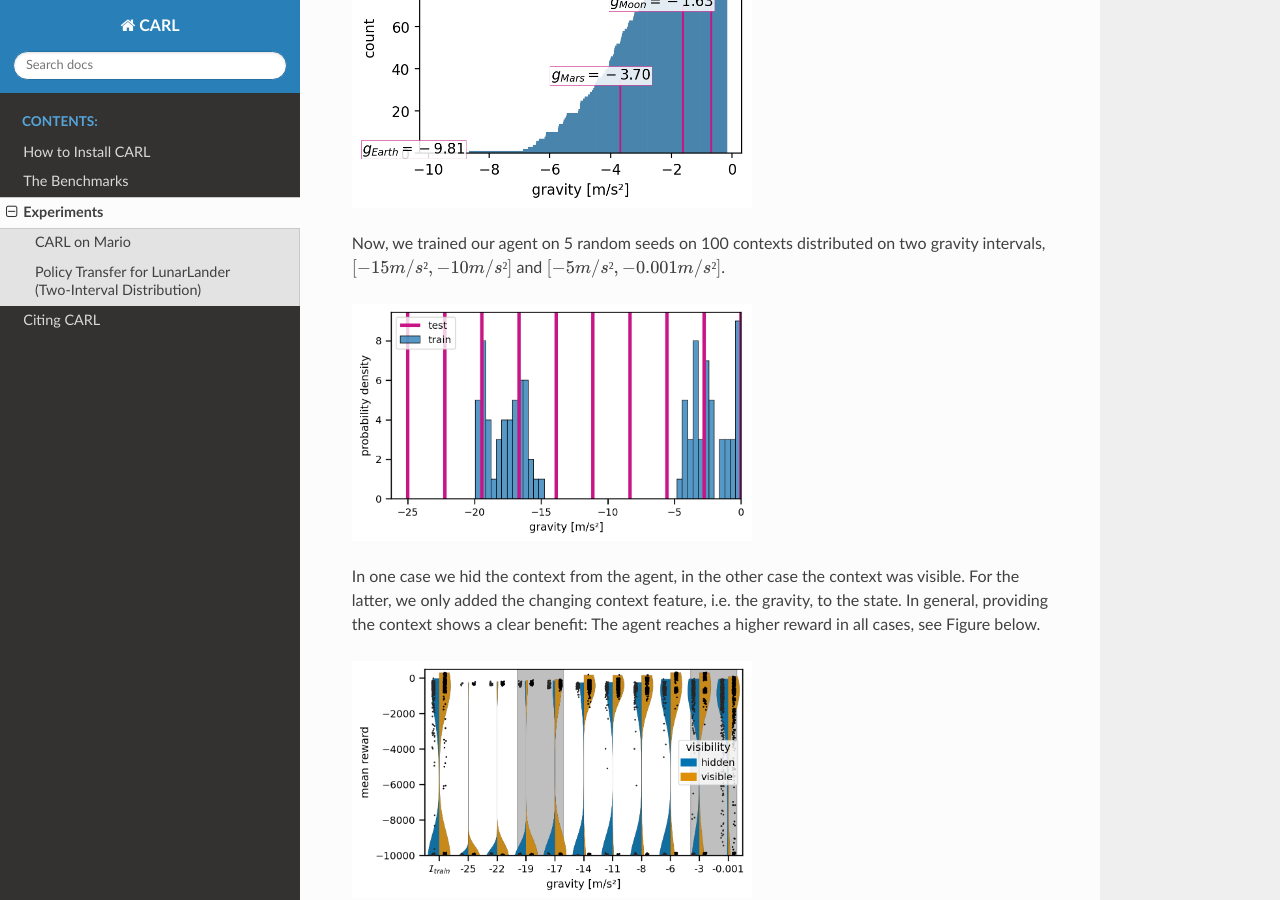
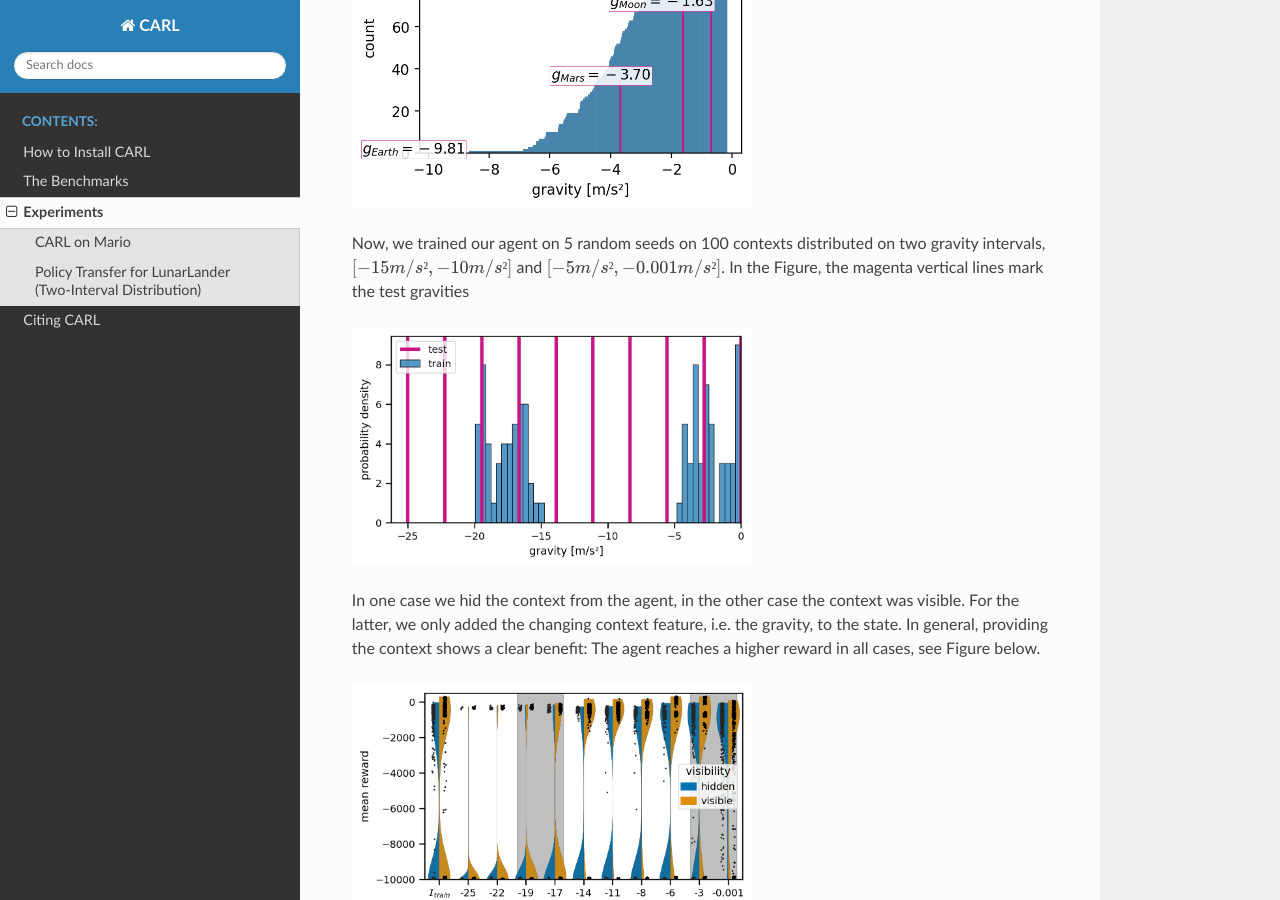
Before and after one commit to automl/CARL, a Sphinx documentation site: the page built from docs/source/experiments.rst, in a window 1280 px wide and 900 px high, scrolled down 954 px. Built offline with Sphinx 7.4.7 and the Read the Docs theme 2.0.0, drawn with Linux system fonts in a browser that asks for light colours.

Commit message:
Update experiments.rst

```diff
--- a/docs/source/experiments.rst
+++ b/docs/source/experiments.rst
@@ -26,7 +26,7 @@ For this we vary the context feature 'gravity' for CARLLunarLanderEnv which exte
   :width: 400
   :alt: The sampled gravities used for training in Q3.
 
-Now, we trained our agent on 5 random seeds on 100 contexts distributed on two gravity intervals, :math:`[-15m/s², -10m/s²]` and :math:`[-5m/s², -0.001m/s²]`.
+Now, we trained our agent on 5 random seeds on 100 contexts distributed on two gravity intervals, :math:`[-15m/s², -10m/s²]` and :math:`[-5m/s², -0.001m/s²]`. In the Figure, the magenta vertical lines mark the test gravities
 
 .. image:: figures/experiments/gravity_distribution_exp1.png
   :width: 400
```
